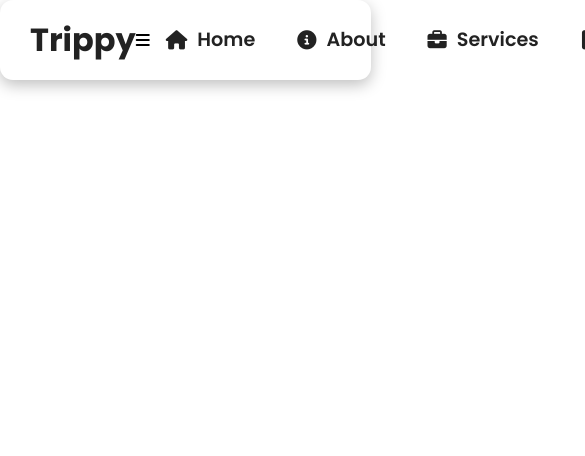
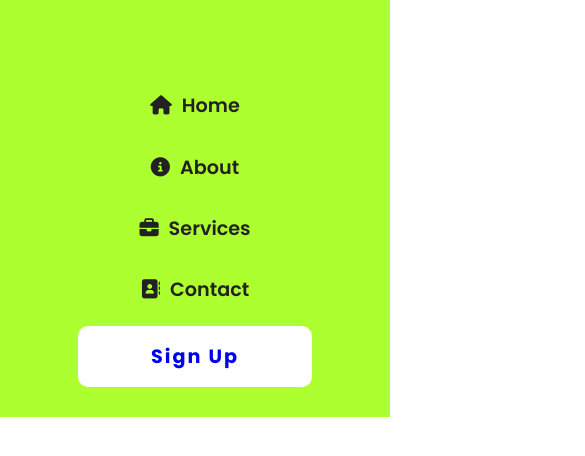
Before and after one commit to fmfahath/tourism-website, a React (Create React App) app: page / in a window 390 px wide. Shown: the top 456 px of the page, 585 px wide, since content can reach past the window. Built offline with nearby package versions, Linux system fonts and the light colour scheme.

Commit message:
navbar media query - pase 1

```diff
--- a/src/components/navbar-styles.css
+++ b/src/components/navbar-styles.css
@@ -62,3 +62,59 @@
     color: #fff;
     background-color: #151516;
 }
+
+@media screen and (max-width: 850px) {
+    .nav-menu{
+        display: flex;
+        flex-direction: column;
+        justify-content: flex-start;
+        background-color: greenyellow;
+        position: absolute;
+        top: 0;
+        left: 0;
+        width: 100%;
+        height: auto;
+        opacity: 1;
+        align-items: stretch;
+        text-align: center;
+        padding: 80px 0 30px 0;
+        margin: 0;
+    }
+
+    .nav-links{
+        display: block;
+        font-size: 1.2rem;
+        /* padding: 1.5rem 0; */
+    }
+
+    .nav-links:hover{
+        transition: none;
+    }
+
+
+    .signUp-btn{
+        display: none;
+    }
+
+    .nav-links-mobile{
+       display: block;
+       text-align: center;
+       text-decoration: none;
+       font-size: 1.2rem ;
+       font-weight: 700;
+       letter-spacing: 2px;
+       padding: 1rem;
+       margin: auto;
+       background-color: #fff;
+       width: 60%;
+       border-radius: 10px;
+
+
+    }
+
+    .nav-links-mobile:hover{
+        color: #fff;
+        background-color: #151516;
+    }
+
+}
```
